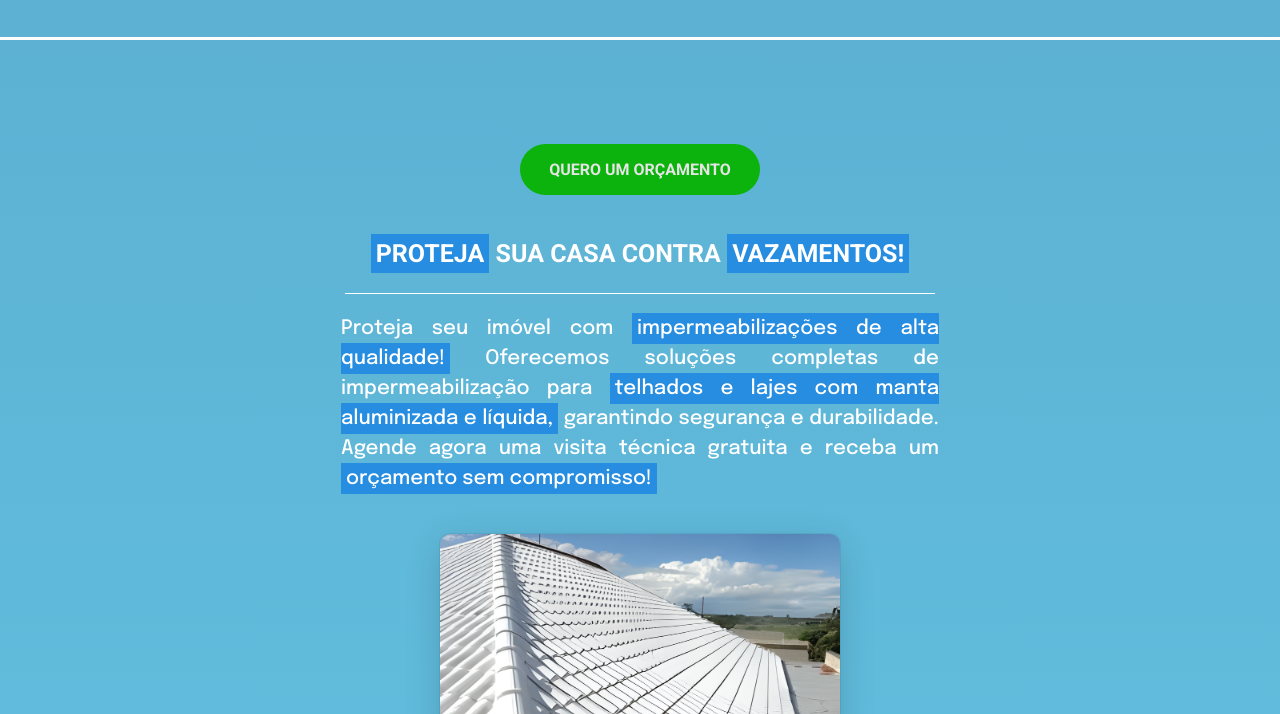
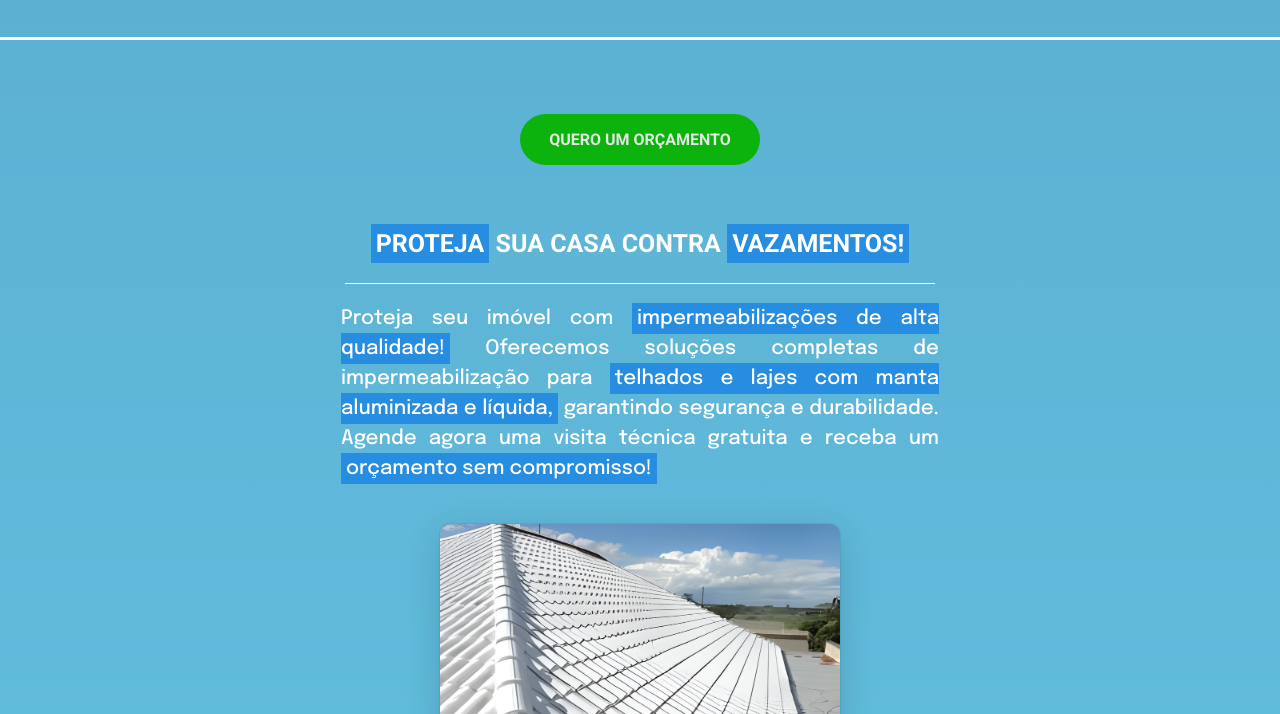
Before and after one commit to ViniNas01/impermeatech, a plain HTML site: page index.html in a window 1280 px wide. Shown: the part 86-800 px from the top of the page. Drawn offline with nearby package versions, Linux system fonts and the light colour scheme.

Commit message:
Melhorei o espaçamento do botao da home

```diff
--- a/style.css
+++ b/style.css
@@ -528,7 +528,7 @@ footer p {
         flex-direction: column;
         align-items: center;
         /* Garante que tudo fique centralizado */
-        margin-top: 130px;
+        margin-top: 100px;
         gap: 0px;
     }
     .home {
@@ -562,6 +562,7 @@ footer p {
         padding: 20px 4%;
         margin: auto;
         order: 1; /* Coloca o botão como o primeiro item */
+        margin-bottom: 20px;
     }
     .botaoHome button {
         font-weight: bold;
```
